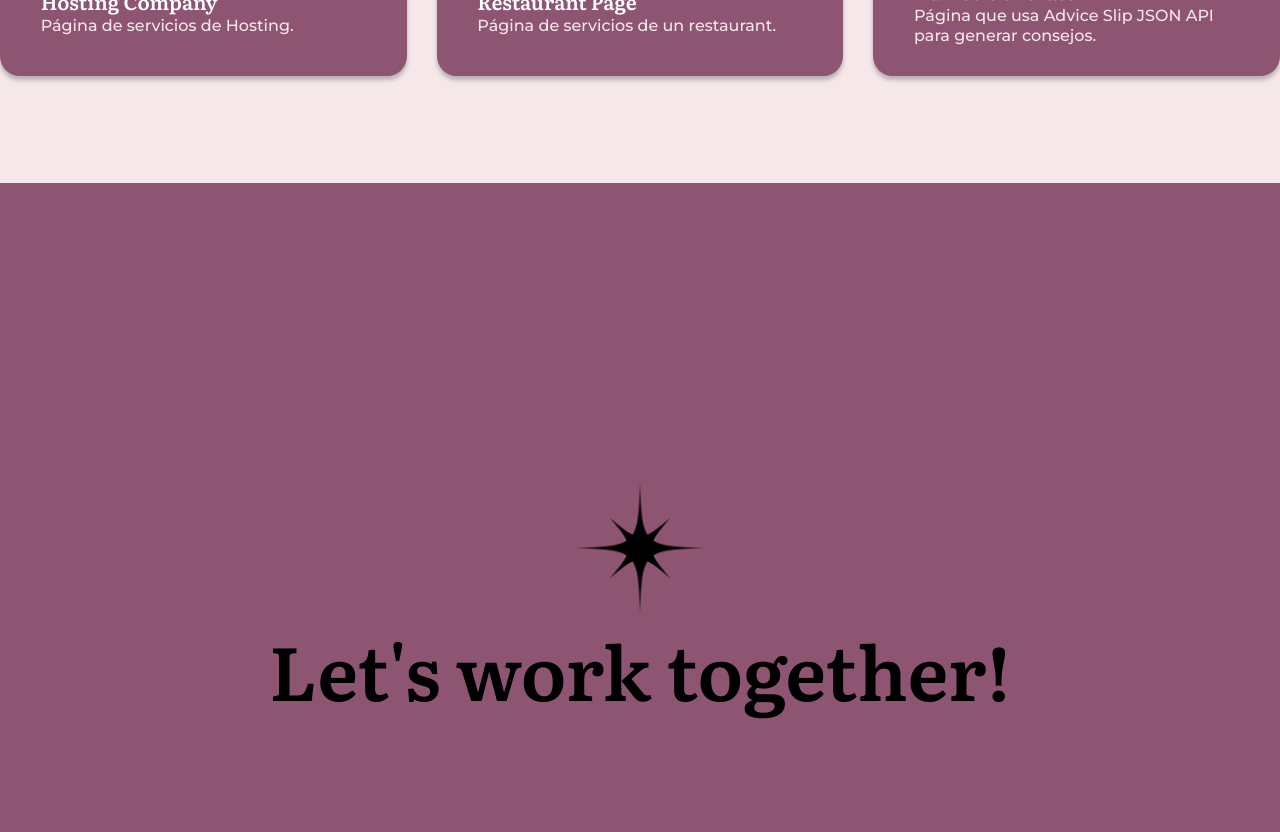
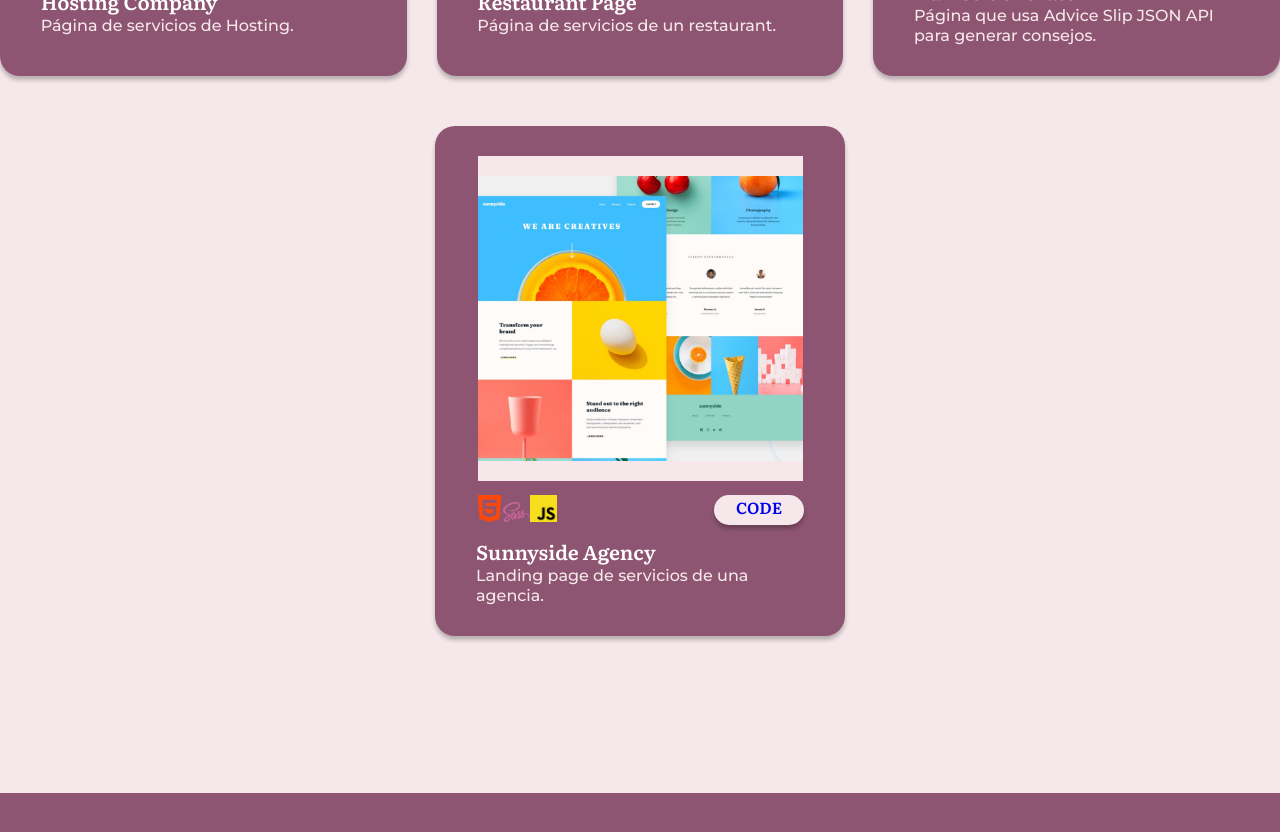
Before and after one commit to alesamv/alesamv-portfolio, a React (Create React App) app: page / in a window 1280 px wide. Shown: the part 5340-6172 px from the top of the page. Built offline with nearby package versions, Linux system fonts and the light colour scheme; no server answers.

Commit message:
Projects component finished

```diff
--- a/src/pages/Projects.jsx
+++ b/src/pages/Projects.jsx
@@ -1,11 +1,13 @@
 import robot from '../assets/robot.svg'
-import HTML from "../assets/html.png"
+import HTML from '../assets/html.png'
 import CSS from '../assets/css.png'
 import JS from '../assets/js.png'
 import HC from '../assets/HostingCompany.png'
 import RT from '../assets/Restaurant.png'
 import AD from '../assets/advice.png'
 import TLW from '../assets/tailwind.png'
+import SS from '../assets/Sunnyside.png'
+import SASS from '../assets/sass.png'
 
 function Projects() {
 
@@ -18,7 +20,7 @@ function Projects() {
 
       <div className="projects--cards">
         <div className="projects--card">
-          <a href="https://alesamv.github.io/Hosting-Company/"><img src={HC} alt="project" className='projects--mainImage'/></a>
+          <a href="https://alesamv.github.io/Hosting-Company/" target="_blank" rel="noreferrer" ><img src={HC} alt="project" className='projects--mainImage'/></a>
           <div className="projects--tech">
             <div className="">
               <img src={HTML} alt="HTML" />
@@ -26,7 +28,7 @@ function Projects() {
               <img src={JS} alt="JS" />
             </div>
             <div className="projects--code">
-              <a href="https://github.com/alesamv/Hosting-Company">CODE</a>
+              <a href="https://github.com/alesamv/Hosting-Company" target="_blank" rel="noreferrer" >CODE</a>
             </div>
           </div>
             <div className="projects--description">
@@ -36,7 +38,7 @@ function Projects() {
         </div>
 
         <div className="projects--card">
-          <a href="https://github.com/alesamv/Restaurant-Page"><img src={RT} alt="project" className='projects--mainImage'/></a>
+          <a href="https://github.com/alesamv/Restaurant-Page" target="_blank" rel="noreferrer" ><img src={RT} alt="project" className='projects--mainImage'/></a>
           <div className="projects--tech">
             <div className="">
               <img src={HTML} alt="HTML" />
@@ -44,7 +46,7 @@ function Projects() {
               <img src={JS} alt="JS" />
             </div>
             <div className="projects--code">
-              <a href="https://github.com/alesamv/Restaurant-Page">CODE</a>
+              <a href="https://github.com/alesamv/Restaurant-Page" target="_blank" rel="noreferrer" >CODE</a>
             </div>
           </div>
             <div className="projects--description">
@@ -54,15 +56,15 @@ function Projects() {
         </div>
 
         <div className="projects--card">
-          <a href="https://github.com/alesamv/Advice-Generator"><img src={AD} alt="project" className='projects--mainImage'/></a>
+          <a href="https://github.com/alesamv/Advice-Generator" target="_blank" rel="noreferrer" ><img src={AD} alt="project" className='projects--mainImage'/></a>
           <div className="projects--tech">
             <div className="">
               <img src={HTML} alt="HTML" />
-              <img src={TLW} alt="CSS" />
+              <img src={TLW} alt="tAILWIND" />
               <img src={JS} alt="JS" />
             </div>
             <div className="projects--code">
-              <a href="https://alesamv.github.io/Advice-Generator/">CODE</a>
+              <a href="https://alesamv.github.io/Advice-Generator/" target="_blank" rel="noreferrer" >CODE</a>
             </div>
           </div>
             <div className="projects--description">
@@ -74,6 +76,26 @@ function Projects() {
         </div>
       </div>
 
+      <div className="projects--cards">
+        <div className="projects--card">
+          <a href="https://github.com/alesamv/Sunnyside-Agency-Landing-Page" target="_blank" rel="noreferrer" ><img src={SS} alt="project" className='projects--mainImage'/></a>
+          <div className="projects--tech">
+            <div className="">
+              <img src={HTML} alt="HTML" />
+              <img src={SASS} alt="SASS" />
+              <img src={JS} alt="JS" />
+            </div>
+            <div className="projects--code">
+              <a href="https://github.com/alesamv/Sunnyside-Agency-Landing-Page" target="_blank" rel="noreferrer" >CODE</a>
+            </div>
+          </div>
+            <div className="projects--description">
+              <h4>Sunnyside Agency</h4>
+              <p>Landing page de servicios de una agencia.</p>
+            </div>
+        </div>
+      </div>
+
     </div>
   )
 }
--- a/src/styles/styles.css
+++ b/src/styles/styles.css
@@ -316,6 +316,7 @@
     display: flex;
     gap: 30px;
     justify-content: center;
+    margin-bottom: 50px;
 }
 
 .projects--card {
```
Also changed, not shown: src/assets/Sunnyside.png (added).
